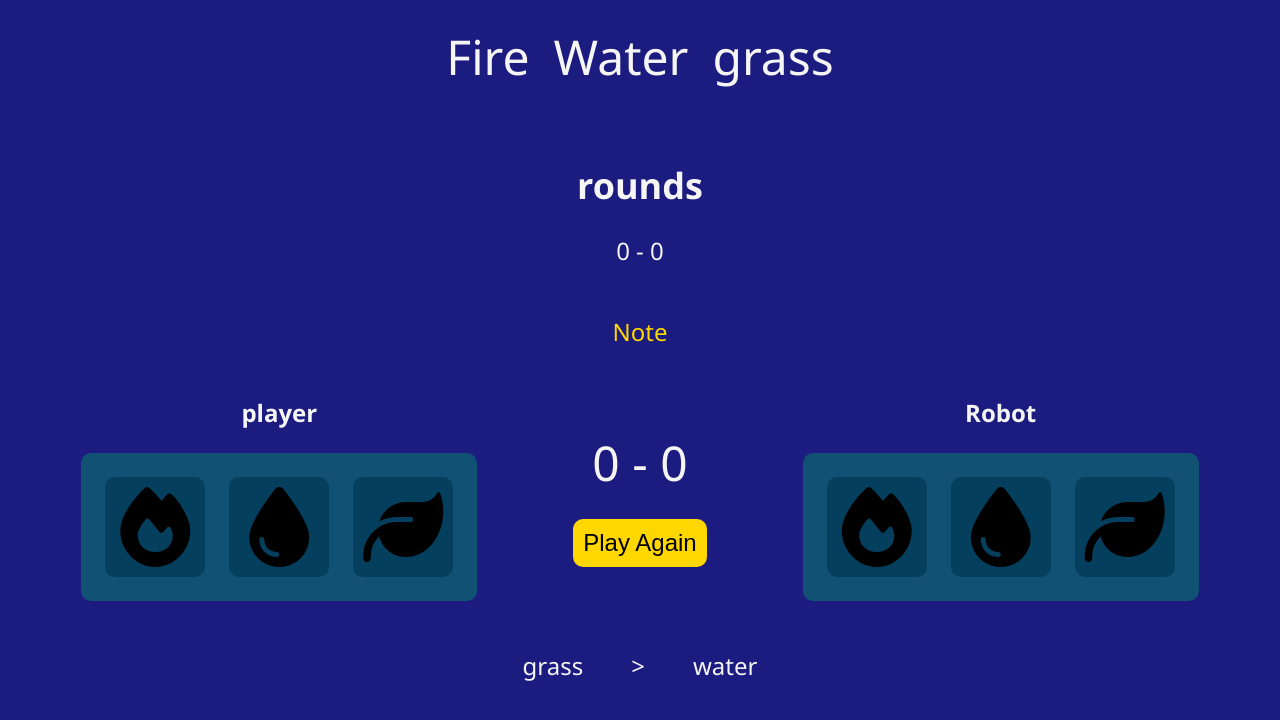
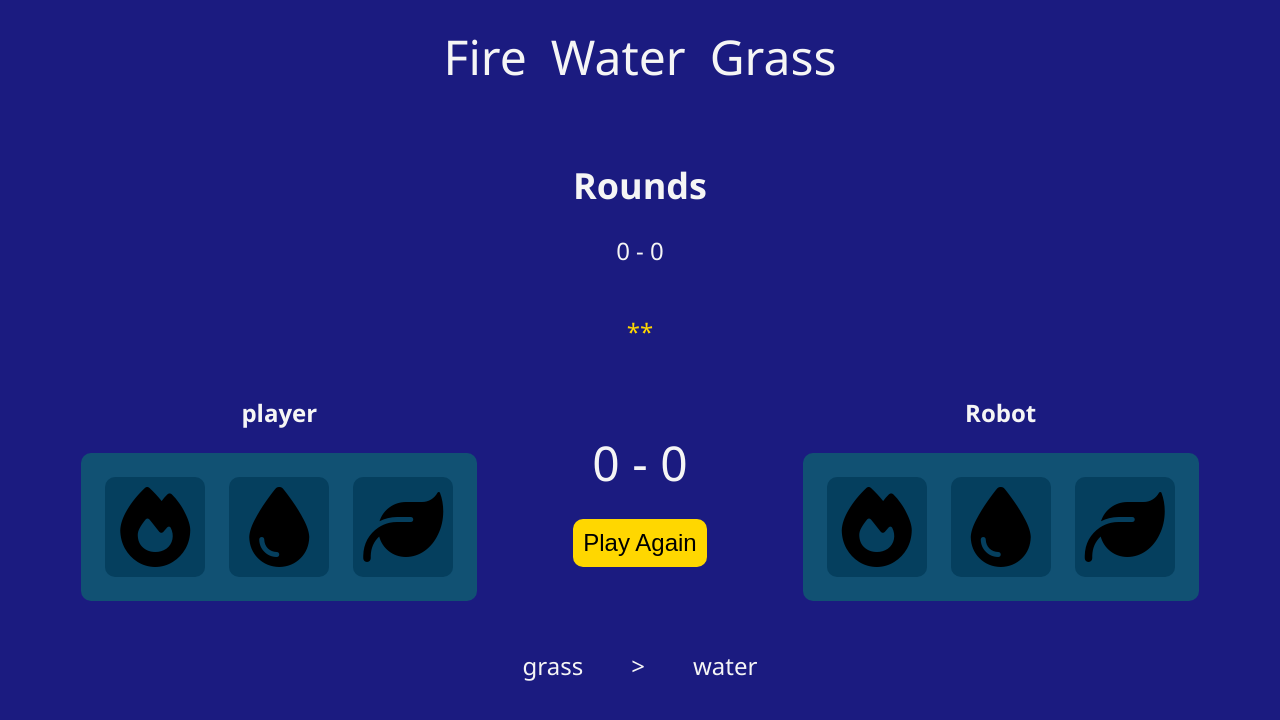
Before and after one commit to Hrma2006/rock-paper-cissors, a plain HTML site: page index.html in a window 1280 px wide. Drawn offline with Linux system fonts and the light colour scheme.

Commit message:
fixed a typo and added some classes

```diff
--- a/index.html
+++ b/index.html
@@ -15,24 +15,22 @@
 			<header>
 				<span>Fire</span>
 				<span>Water</span>
-				<span>grass</span>
+				<span>Grass</span>
 			</header>
 			<div class="rounds">
-				<h2>rounds</h2>
+				<h2>Rounds</h2>
 				<div class="round-score">
 					<span class="player-score">0</span>
 					<span>-</span>
 					<span class="robot-score">0</span>
 				</div>
 			</div>
-			<div class="note">
-				Note
-			</div>
+			<div class="note">**</div>
 			<div class="dashboard">
 				<div class="palyer">
 					<h2>player</h2>
 					<div class="choice-container player-opt">
-						<button class="opt fire  p-option" id="p-fire">
+						<button class="opt fire p-option" id="p-fire">
 							<i class="fa-solid fa-fire"></i>
 						</button>
 						<button class="opt water p-option" id="p-water">
@@ -47,7 +45,7 @@
 					<div class="score">
 						<span class="points p-points">0</span>
 						<span>-</span>
-						<span class="points r-poinst">0</span>
+						<span class="points r-points">0</span>
 					</div>
 					<div class="restart">
 						<button class="play-again">Play Again</button>
@@ -68,10 +66,12 @@
 					</div>
 				</div>
 			</div>
-			<div class="played">
-				<span>grass</span>
-				<span>></span>
-				<span>water</span>
+			<div class="played-contsiner">
+				<div class="played">
+					<span class="p-played">grass</span>
+					<span class="comapre">></span>
+					<span class="r-played">water</span>
+				</div>
 			</div>
 		</div>
 	</body>
```
